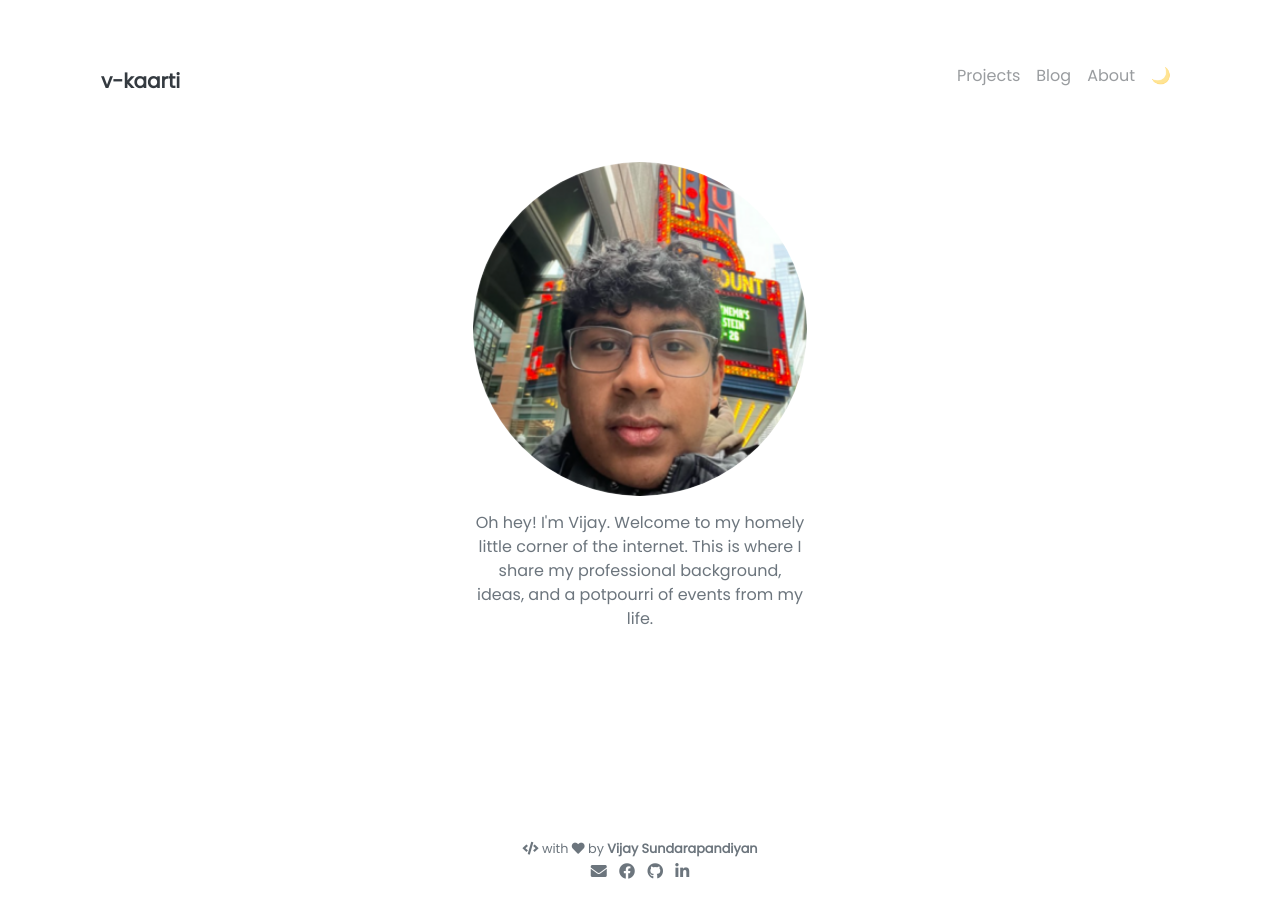
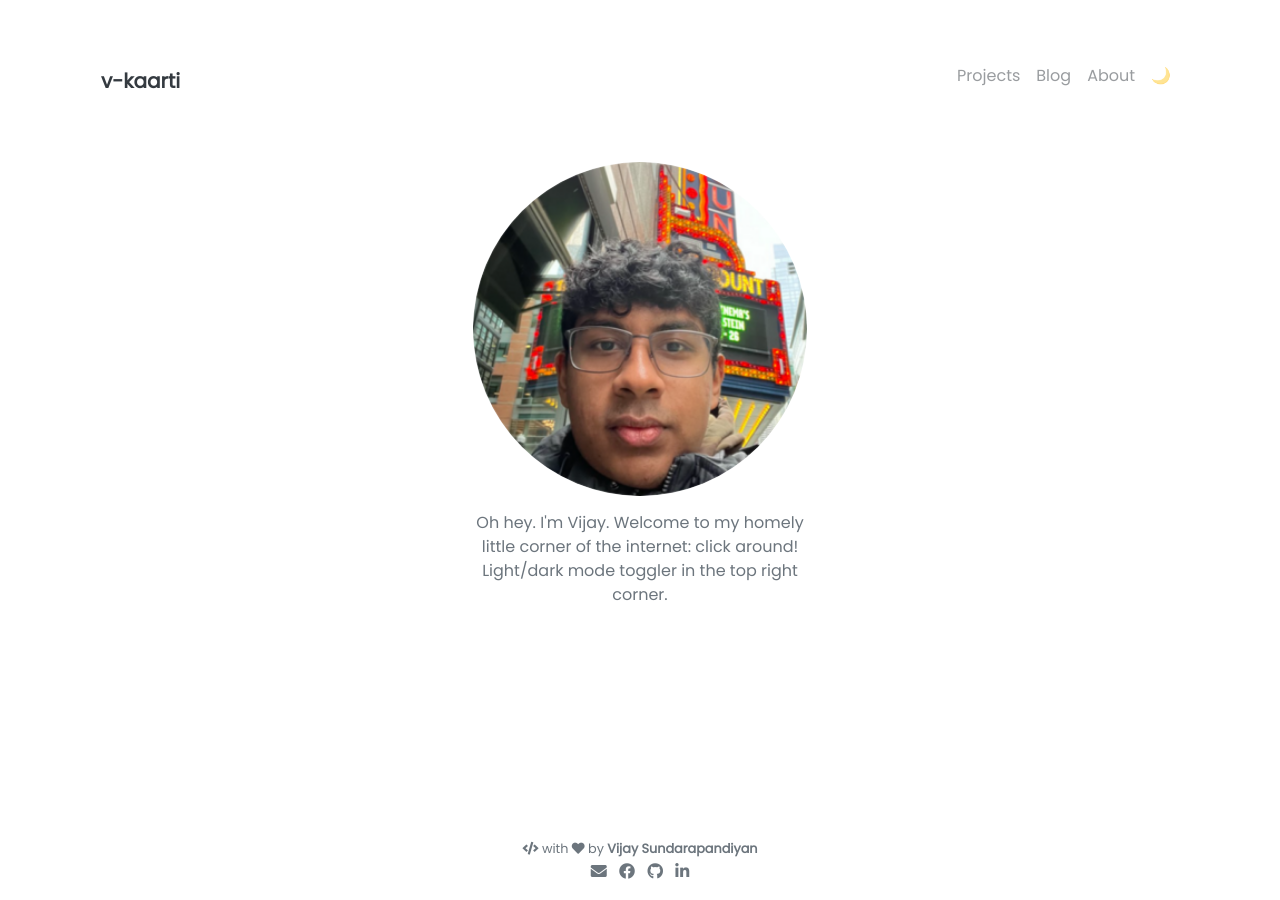
Before and after one commit to v-kaarti/v-kaarti.github.io, a Jekyll site: the page built from pages/index.md, in a window 1280 px wide. Built offline with Jekyll 4.4.1, drawn with Linux system fonts in a browser that asks for light colours; nearby versions of some CDN libraries.

```diff
--- a/_config.yml
+++ b/_config.yml
@@ -1,7 +1,9 @@
 ### Site Settings ###
 title               : v-kaarti
-description         : >-
-                      Oh hey! I'm Vijay. Welcome to my homely little corner of the internet. This is where I share my professional background, ideas, and a potpourri of events from my life.
+description         : |-
+                      Oh hey. I'm Vijay. Welcome to my homely little corner of the internet: click around!
+
+                      Light/dark mode toggler in the top right corner.
 baseurl             : "/"                     # Change to empty quotes if you are hosting your site at <your-username>.github.io directly
 repository          : v-kaarti/v-kaarti@github.io     # Change to <your-username>/<your-username>.github.io (or remove it if you don't need remote projects)
 remote_theme        : YoussefRaafatNasry/portfolYOU
```
